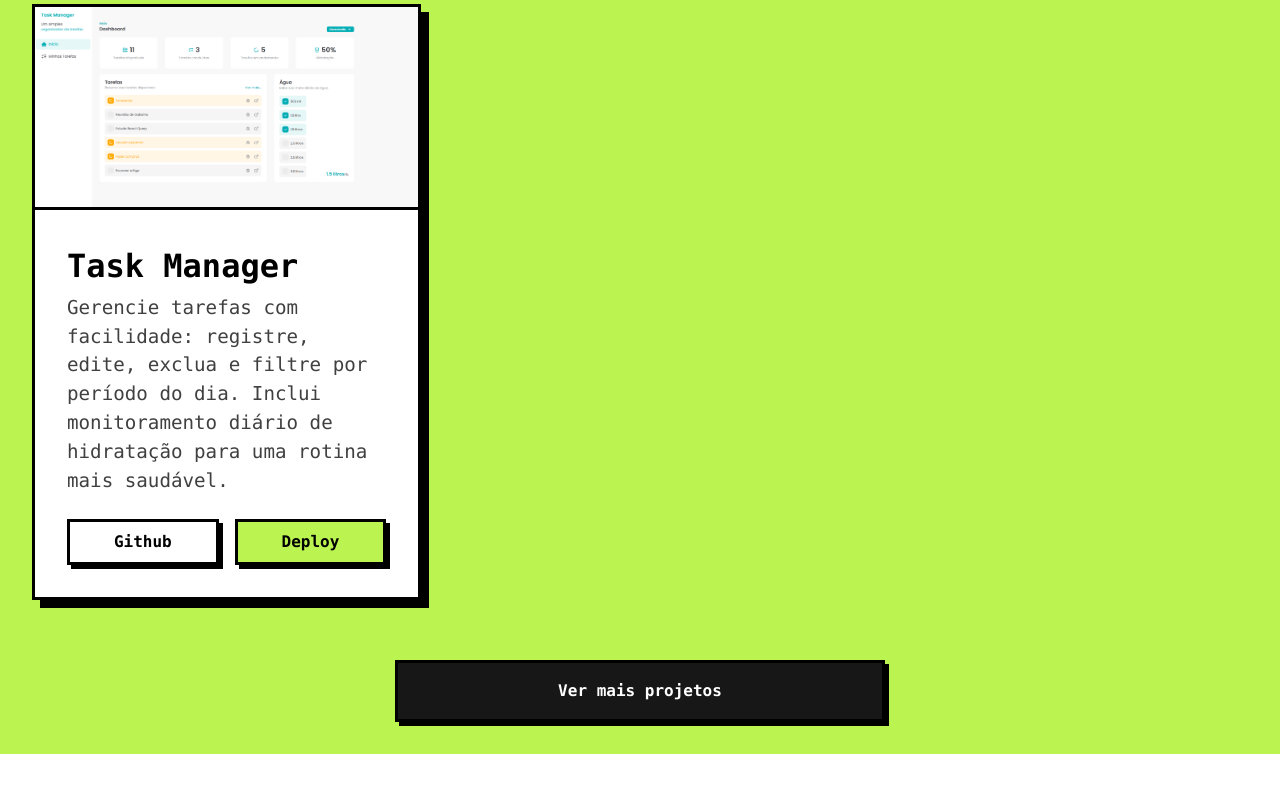
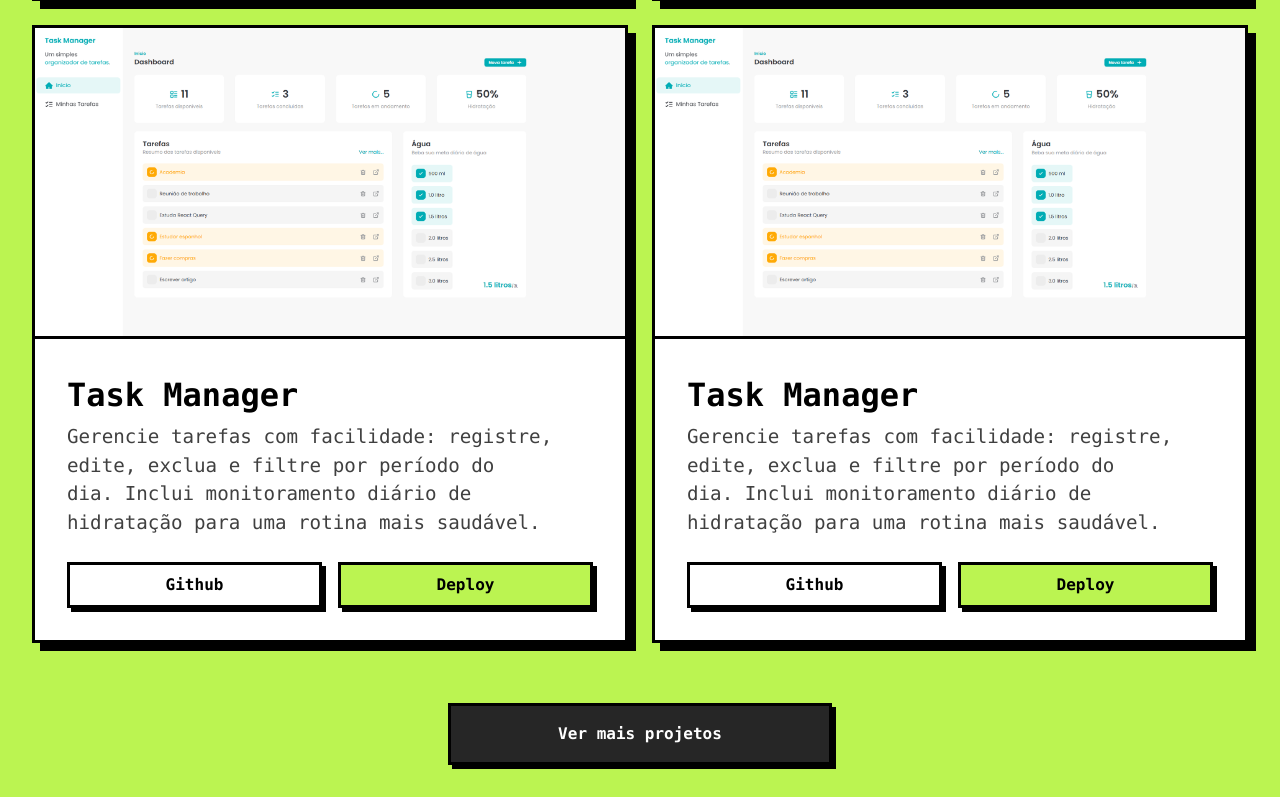
Before and after one commit to araujoerick/portfolio, a Next.js app: page /projetos in a window 1280 px wide. Shown: the part 822-1619 px from the top of the page. Before the commit the page ends 1576 px from the top, so only its background shows below. Built offline with nearby package versions, Linux system fonts and the light colour scheme.

Commit message:
📱 add responsive breakpoints to Projetos page

```diff
--- a/src/app/projetos/page.tsx
+++ b/src/app/projetos/page.tsx
@@ -9,7 +9,7 @@ const Projetos = () => {
           Projetos
         </h1>
 
-        <div className="grid grid-cols-[repeat(auto-fit,minmax(300px,1fr))] gap-6">
+        <div className="grid grid-cols-[repeat(auto-fit,minmax(300px,1fr))] gap-6 lg:max-[1350px]:grid-cols-2">
           <div className="bento-transition neo-border neo-shadow bg-white">
             <div className="overflow-hidden border-b-3 border-black">
               <Image
@@ -167,7 +167,7 @@ const Projetos = () => {
           </div>
         </div>
 
-        <button className="btn-secondary mt-10 cursor-pointer bg-neutral-900 px-40 py-4 text-white">
+        <button className="btn-secondary mt-10 w-[clamp(300px,30vw,500px)] cursor-pointer bg-neutral-800 p-4 text-white">
           Ver mais projetos
         </button>
       </div>
```
